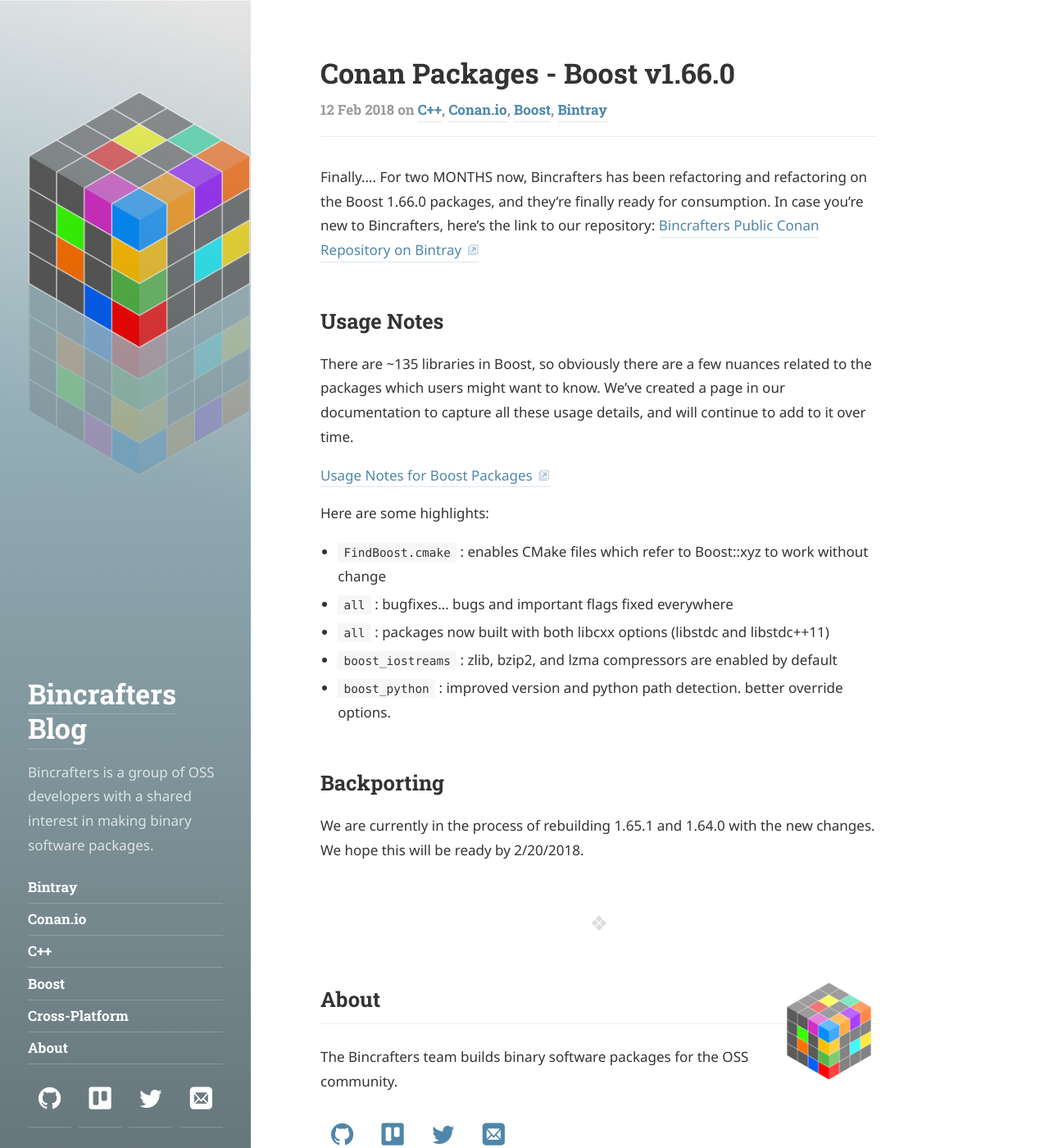
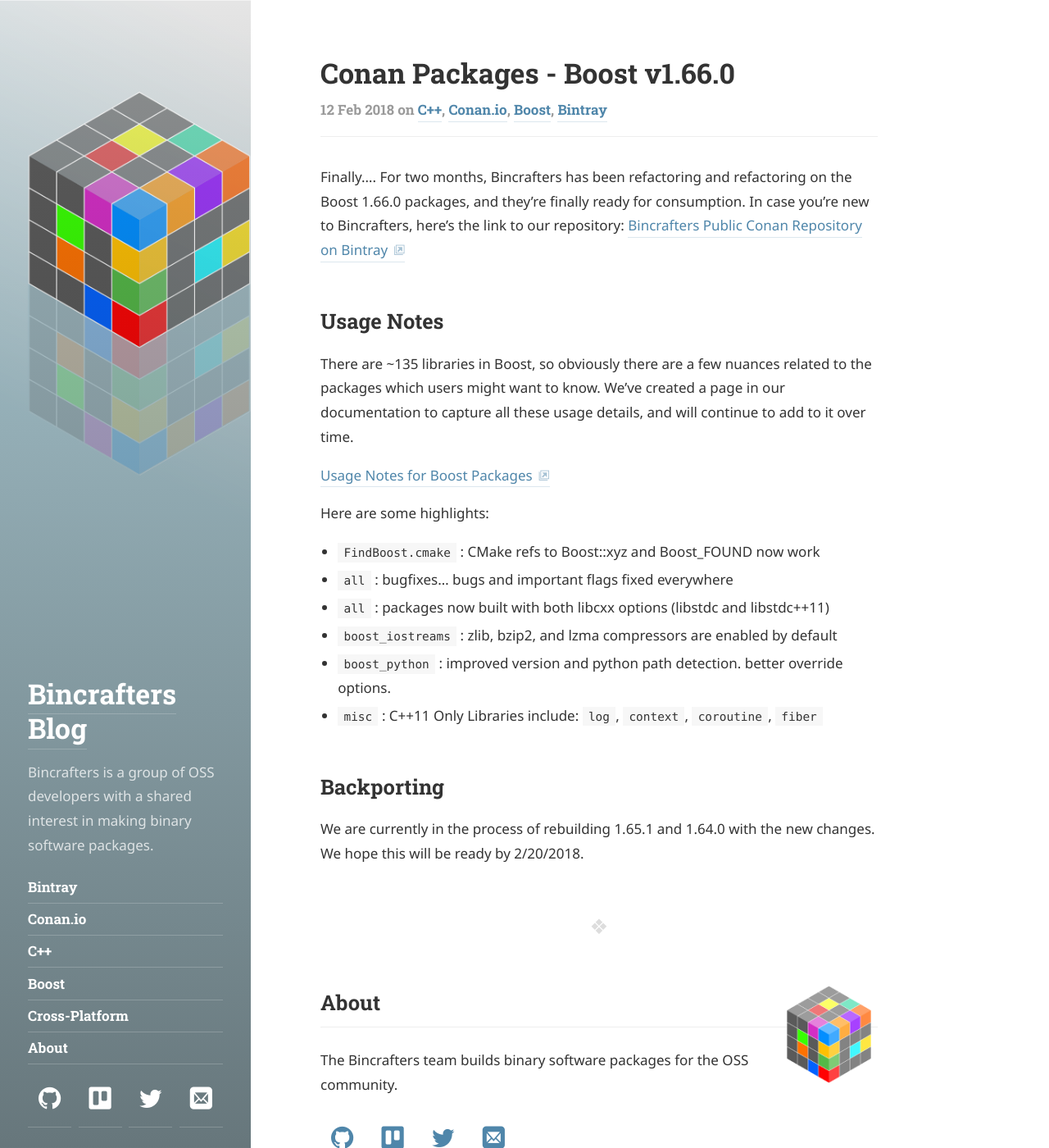
Before and after one commit to bincrafters/bincrafters.github.io, a Jekyll site: the page built from _posts/2018-02-12-Conan-Package-Boost-1-66-0.md, in a window 1280 px wide and 1400 px high. Shown: the whole window at 82% size. Built offline with Jekyll 4.4.1, drawn with Linux system fonts in a browser that asks for light colours; some web fonts are replaced.

Commit message:
updated boost 1.66.0 post

```diff
--- a/_posts/2018-02-12-Conan-Package-Boost-1-66-0.md
+++ b/_posts/2018-02-12-Conan-Package-Boost-1-66-0.md
@@ -14,11 +14,13 @@ There are ~135 libraries in Boost, so obviously there are a few nuances related
 [Usage Notes for Boost Packages](http://bincrafters.readthedocs.io/en/latest/package_notes.html#boost)
 
 Here are some highlights:
-- `FindBoost.cmake` : enables CMake files which refer to Boost::xyz to work without change
+- `FindBoost.cmake` : CMake refs to Boost::xyz and Boost_FOUND now work
 - `all` : bugfixes... bugs and important flags fixed everywhere
 - `all` : packages now built with both libcxx options (libstdc and libstdc++11)
 - `boost_iostreams` : zlib, bzip2, and lzma compressors are enabled by default
 - `boost_python` : improved version and python path detection. better override options.
+- `misc` : C++11 Only Libraries include: `log`, `context`, `coroutine`, `fiber`
+
 
 ## Backporting
 We are currently in the process of rebuilding 1.65.1 and 1.64.0 with the new changes.  We hope this will be ready by 2/20/2018.
```
Also changed, not shown: other parts of _posts/2018-02-12-Conan-Package-Boost-1-66-0.md (+1 -1 lines).
